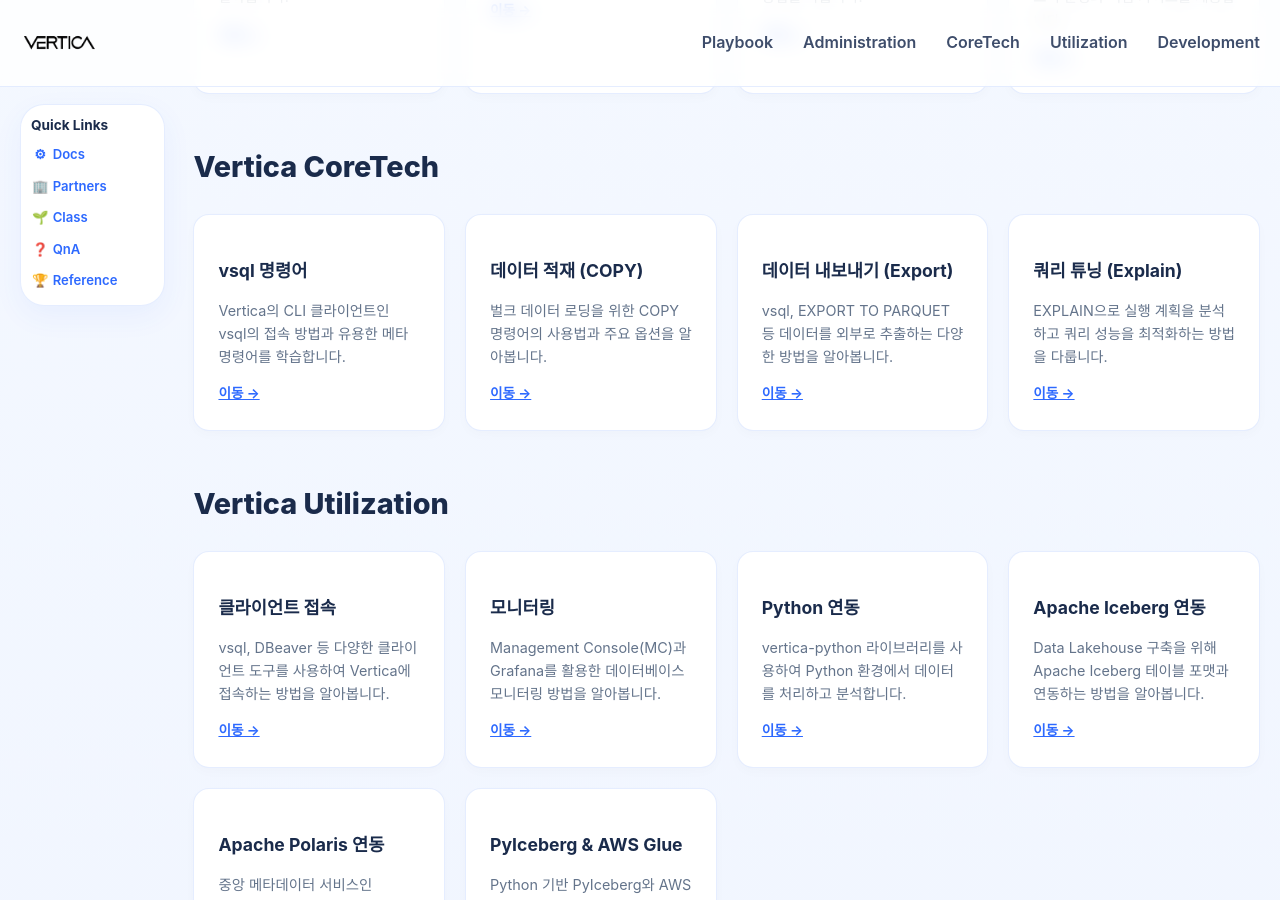
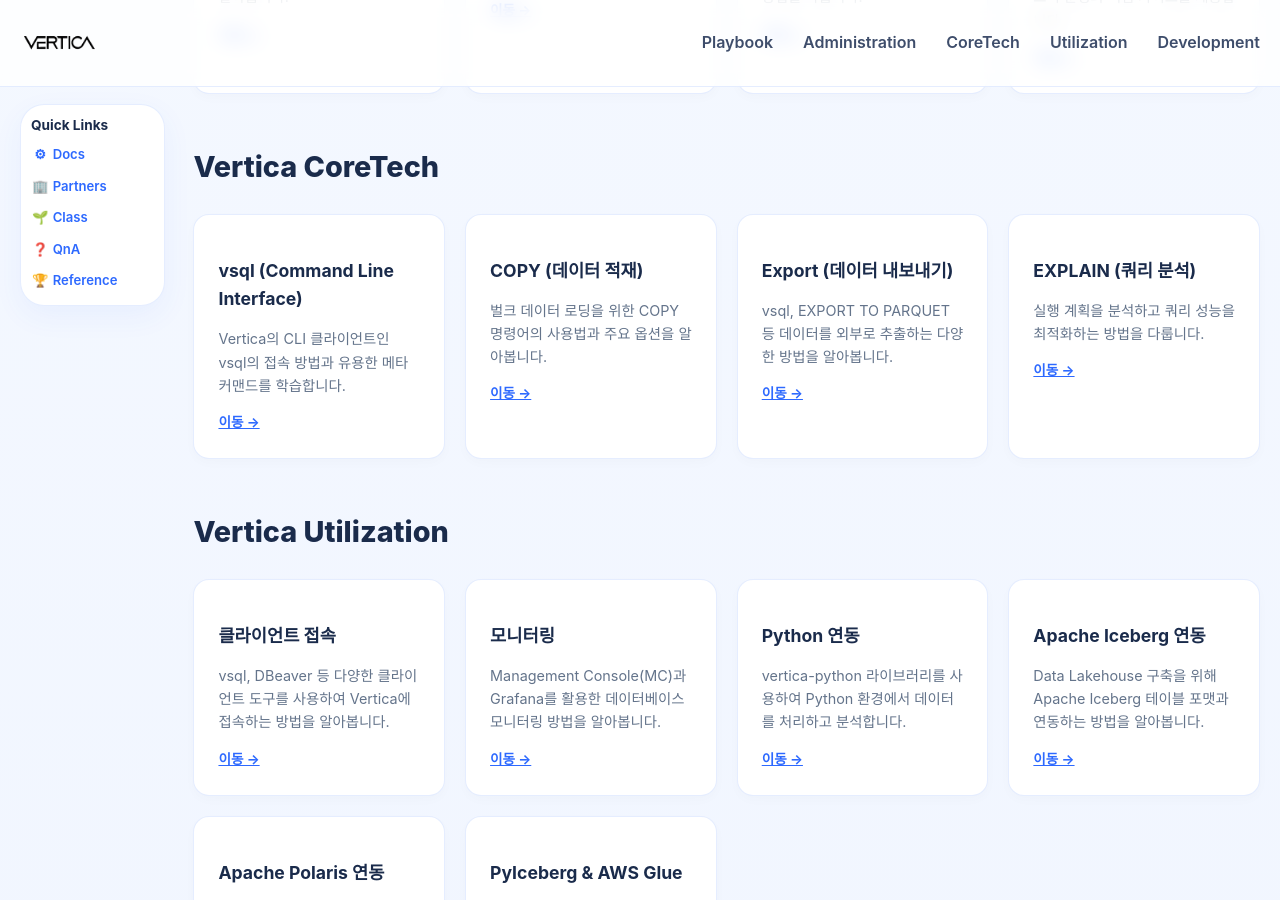
Before and after one commit to JIN0326/vertica_blog, a Jekyll site: the page built from 00index.md, in a window 1280 px wide and 900 px high, scrolled down 1936 px. Built offline with Jekyll 4.4.1, drawn with Linux system fonts in a browser that asks for light colours.

Commit message:
Initial Vertica blog

```diff
--- a/00index.md
+++ b/00index.md
@@ -126,23 +126,23 @@
   <h2>Vertica CoreTech</h2>
   <div class="cards">
     <article class="card">
-      <h3>vsql 명령어</h3>
-      <p>Vertica의 CLI 클라이언트인 vsql의 접속 방법과 유용한 메타 명령어를 학습합니다.</p>
+      <h3>vsql (Command Line Interface)</h3>
+      <p>Vertica의 CLI 클라이언트인 vsql의 접속 방법과 유용한 메타 커맨드를 학습합니다.</p>
       <a href="{{ '/03coretech#vsql' | relative_url }}">이동 →</a>
     </article>
     <article class="card">
-      <h3>데이터 적재 (COPY)</h3>
+      <h3>COPY (데이터 적재)</h3>
       <p>벌크 데이터 로딩을 위한 COPY 명령어의 사용법과 주요 옵션을 알아봅니다.</p>
       <a href="{{ '/03coretech#copy' | relative_url }}">이동 →</a>
     </article>
     <article class="card">
-      <h3>데이터 내보내기 (Export)</h3>
+      <h3>Export (데이터 내보내기)</h3>
       <p>vsql, EXPORT TO PARQUET 등 데이터를 외부로 추출하는 다양한 방법을 알아봅니다.</p>
       <a href="{{ '/03coretech#export' | relative_url }}">이동 →</a>
     </article>
     <article class="card">
-      <h3>쿼리 튜닝 (Explain)</h3>
-      <p>EXPLAIN으로 실행 계획을 분석하고 쿼리 성능을 최적화하는 방법을 다룹니다.</p>
+      <h3>EXPLAIN (쿼리 분석)</h3>
+      <p>실행 계획을 분석하고 쿼리 성능을 최적화하는 방법을 다룹니다.</p>
       <a href="{{ '/03coretech#explain' | relative_url }}">이동 →</a>
     </article>
   </div>
--- a/_data/navigation.yml
+++ b/_data/navigation.yml
@@ -37,13 +37,13 @@
 - title: CoreTech
   url: /03coretech
   sublinks:
-    - title: vsql
+    - title: vsql (Command Line Interface)
       url: /03coretech#vsql
     - title: COPY (데이터 적재)
       url: /03coretech#copy
     - title: Export (데이터 내보내기)
       url: /03coretech#export
-    - title: Explain (쿼리 튜닝)
+    - title: EXPLAIN (쿼리 분석)
       url: /03coretech#explain
 
 - title: Utilization
```
Also changed, not shown: 03coretech.md (+1 -1 lines).
